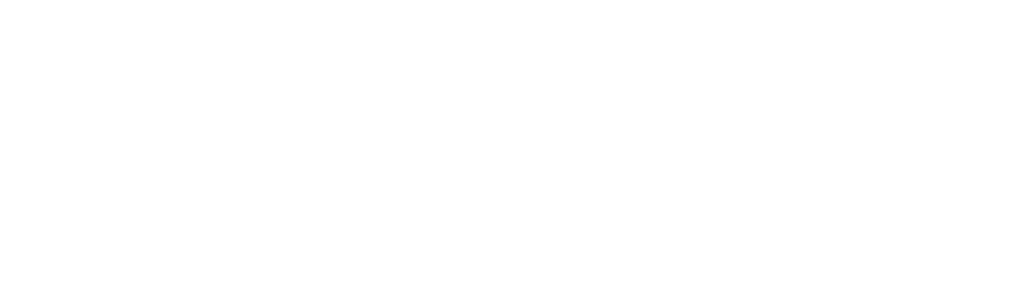
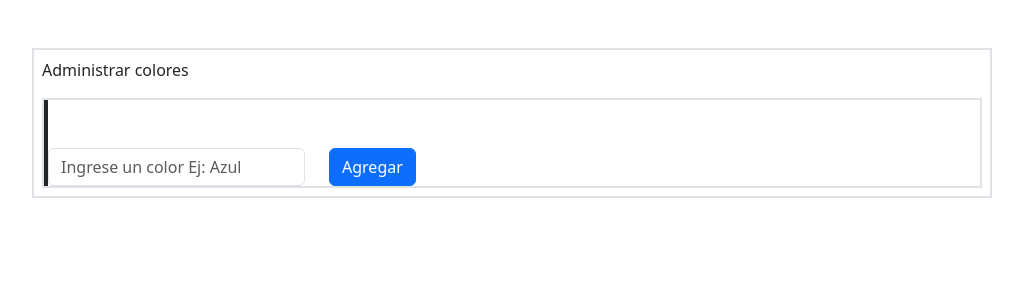
Before and after one commit to sheyla23a/PaletaDeColores, a React (Vite) app: page / in a window 1280 px wide. Shown: the top 300 px of the page, without its empty margins (128-1151 px from the left). Built offline with nearby package versions, Linux system fonts and the light colour scheme.

Commit message:
maquete el contenedor del formulario paleta de colores y agregue el componente FormularioColores

```diff
--- a/src/App.jsx
+++ b/src/App.jsx
@@ -1,7 +1,19 @@
+import { Container } from "react-bootstrap";
+import "bootstrap/dist/css/bootstrap.min.css";
+import FormularioColores from "./components/FormularioColores";
 import "./App.css";
 
 function App() {
-  return <></>;
+  return (
+    <>
+      <Container className="mt-5 p-2 border border-2 w-75">
+        <p>Administrar colores</p>
+        <section>
+          <FormularioColores></FormularioColores>
+        </section>
+      </Container>
+    </>
+  );
 }
 
 export default App;
--- /dev/null
+++ b/src/components/FormularioColores.jsx
@@ -0,0 +1,22 @@
+import Button from "react-bootstrap/Button";
+import Form from "react-bootstrap/Form";
+
+const FormularioColores = () => {
+  return (
+    <section className="formularioColor d-flex border border-2">
+    <div className="cuadrado1 border border-dark border-2"></div>
+    <div>
+      <Form className="mt-5 d-flex">
+        <Form.Group controlId="formBasicEmail">
+          <Form.Control type="text" className="FormColor" placeholder="Ingrese un color Ej: Azul" />
+        </Form.Group>
+        <Button className="ms-4" variant="primary" type="submit">
+          Agregar
+        </Button>
+      </Form>
+    </div>
+  </section>
+  );
+};
+
+export default FormularioColores;
```
